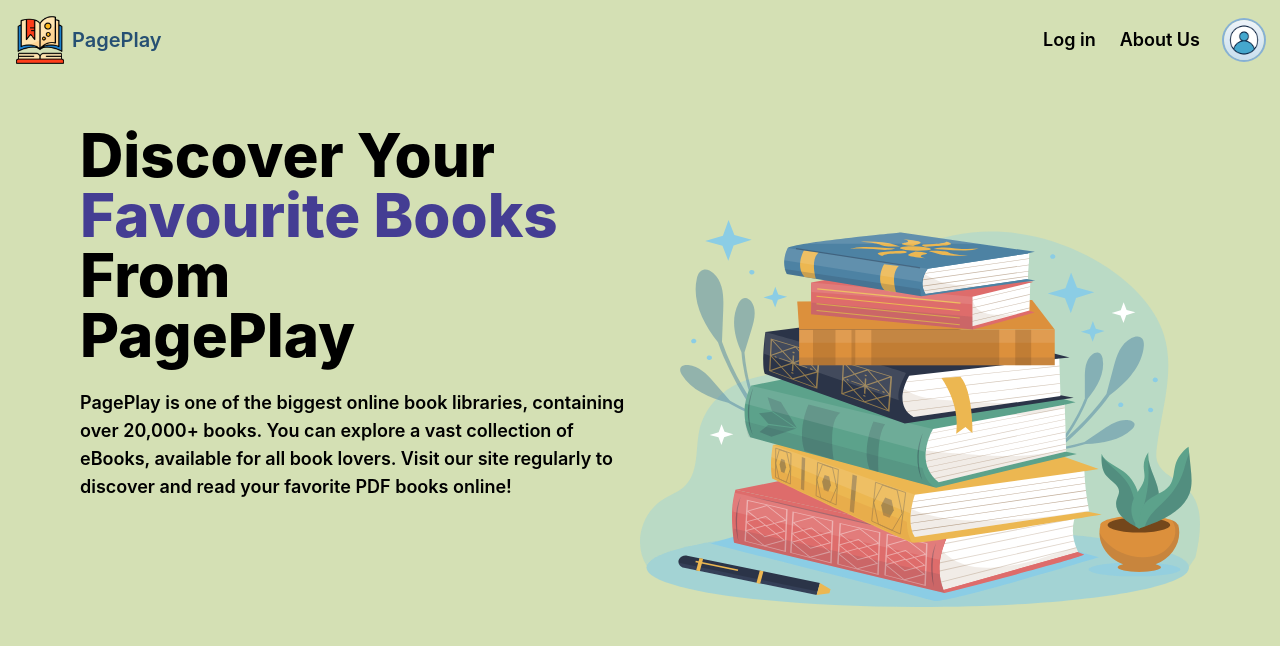
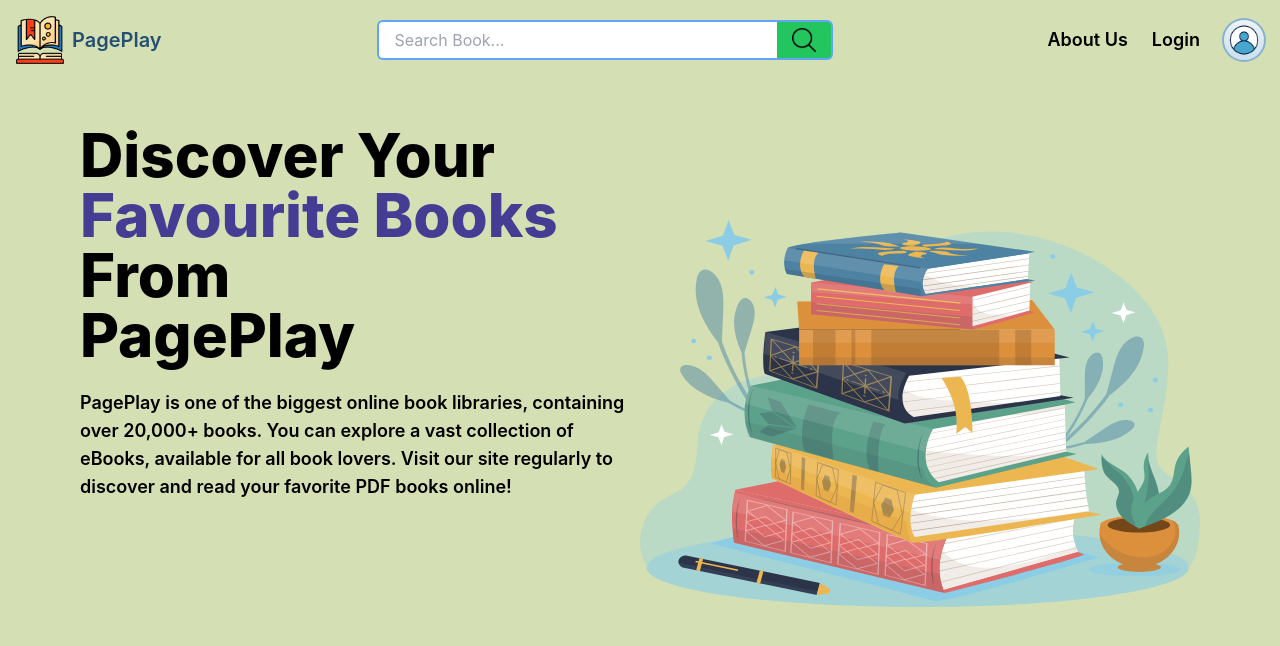
Before and after one commit to Raisulll/pagePlay, a React (Create React App) app in the folder pageplay/: page / in a window 1280 px wide. Shown: the top 646 px of the page. Built offline with nearby package versions, Linux system fonts and the light colour scheme.

Commit message:
add search box

```diff
--- a/pageplay/src/Pages/StartingPage.js
+++ b/pageplay/src/Pages/StartingPage.js
@@ -3,6 +3,7 @@ import { useNavigate } from "react-router-dom";
 import aiImage from "../assets/images/ai-image.svg";
 import book1 from "../assets/images/book.png";
 import userSignin1 from "../assets/images/user-signin-1.png";
+import searchImg from "../assets/images/search.png";
 
 export const StartingPage = () => {
   const navigate = useNavigate();
@@ -16,21 +17,31 @@ export const StartingPage = () => {
 
   return (
     <div className="bg-[#d4e0b4] min-h-screen">
+
+      {/* navigate */}
       <div className="flex items-center justify-between p-4">
         <div className="flex items-center space-x-2">
           <img className="w-12 h-12 object-cover" alt="Book" src={book1} />
           <span className="font-semibold text-[#265073] text-xl">PagePlay</span>
         </div>
+        <form className="searchForm flex items-center">
+        <input class="h-10 bg-[#ffffff] w-[400px] px-4 rounded-l-md border-l-2 border-t-2 border-b-2 border-blue-400" type="search" placeholder="Search Book..." autocomplete="off">
+        </input>
+        <button class="h-10 bg-green-500 w-14 grid place-items-center rounded-r-md border-r-2 border-t-2 border-b-2 border-blue-400" type="submit">
+            <img className="w-6 h-6" src={searchImg} alt="Search Icon" />
+        </button>
+        </form>
 
         <div className="flex items-center space-x-6">
           <div
             className="font-semibold text-black text-sm lg:text-lg cursor-pointer"
-            onClick={handleLoginClick}
           >
-            Log in
+            About Us
           </div>
-          <div className="font-semibold text-black text-sm lg:text-lg">
-            About Us
+          <div className="font-semibold text-black text-sm lg:text-lg cursor-pointer"
+          onClick={handleLoginClick}
+          >
+            Login
           </div>
           <img
             className="w-10 h-10 object-cover cursor-pointer ring-2 rounded-full"
```
Also changed, not shown: pageplay/src/assets/images/search.png (added).
